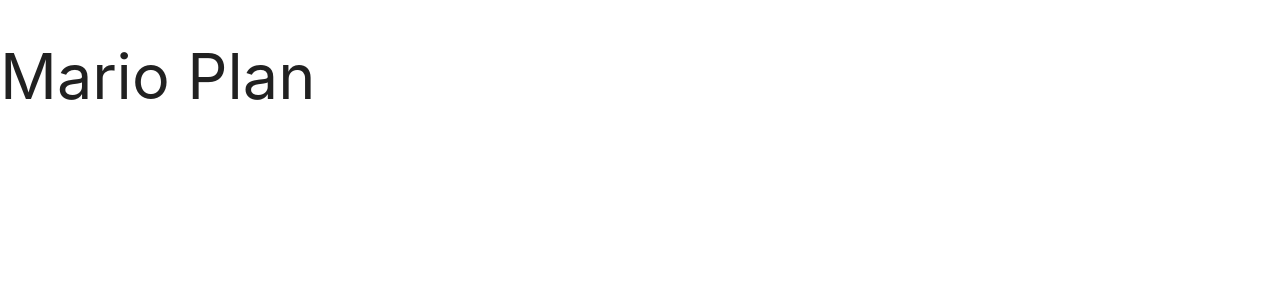
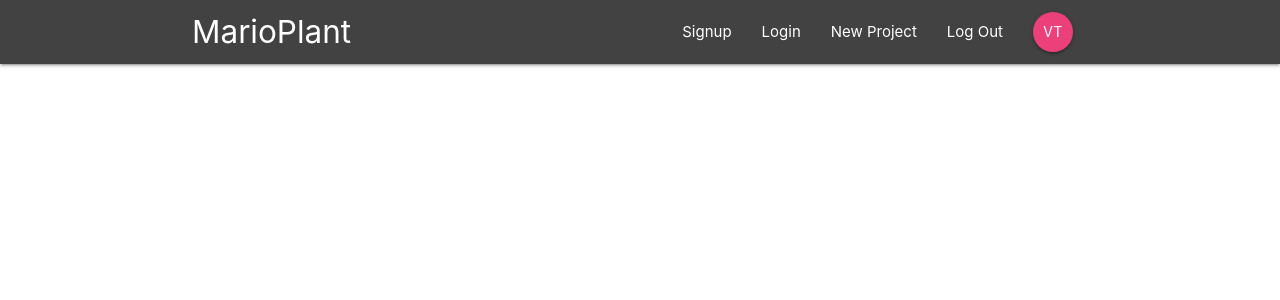
Before and after one commit to tranhuyviet/mario-plan, a React (Create React App) app: page / in a window 1280 px wide. Shown: the top 300 px of the page. Built offline with nearby package versions, Linux system fonts and the light colour scheme.

Commit message:
structures navbar, signinlinks and signoutlinks component (layout)

```diff
--- a/public/index.html
+++ b/public/index.html
@@ -30,6 +30,12 @@
       href="https://cdnjs.cloudflare.com/ajax/libs/materialize/1.0.0/css/materialize.min.css"
     />
 
+    <!--Import Google Icon Font-->
+    <link
+      href="https://fonts.googleapis.com/icon?family=Material+Icons"
+      rel="stylesheet"
+    />
+
     <!-- Compiled and minified JavaScript -->
     <script src="https://cdnjs.cloudflare.com/ajax/libs/materialize/1.0.0/js/materialize.min.js"></script>
     <title>Mario Plan</title>
--- a/src/App.js
+++ b/src/App.js
@@ -1,11 +1,12 @@
 import React from "react";
 import { BrowserRouter } from "react-router-dom";
+import Navbar from "./components/layout/Navbar";
 
 function App() {
   return (
     <BrowserRouter>
       <div className="App">
-        <h1>Mario Plan</h1>
+        <Navbar />
       </div>
     </BrowserRouter>
   );
--- a/src/components/layout/Navbar.js
+++ b/src/components/layout/Navbar.js
@@ -0,0 +1,21 @@
+import React from "react";
+import { Link } from "react-router-dom";
+
+import SignedInLinks from "./SignedInLinks";
+import SignedOutLinks from "./SignedOutLinks";
+
+const Navbar = () => {
+  return (
+    <nav className="nav-wrapper grey darken-3">
+      <div className="container">
+        <Link to="/" className="brand-logo left">
+          MarioPlant
+        </Link>
+        <SignedInLinks />
+        <SignedOutLinks />
+      </div>
+    </nav>
+  );
+};
+
+export default Navbar;
--- a/src/components/layout/SignedInLinks.js
+++ b/src/components/layout/SignedInLinks.js
@@ -0,0 +1,22 @@
+import React from "react";
+import { NavLink } from "react-router-dom";
+
+const SignedInLinks = () => {
+  return (
+    <ul className="right">
+      <li>
+        <NavLink to="/">New Project</NavLink>
+      </li>
+      <li>
+        <NavLink to="/">Log Out</NavLink>
+      </li>
+      <li>
+        <NavLink to="/" className="btn btn-floating pink lighten-1">
+          VT
+        </NavLink>
+      </li>
+    </ul>
+  );
+};
+
+export default SignedInLinks;
--- a/src/components/layout/SignedOutLinks.js
+++ b/src/components/layout/SignedOutLinks.js
@@ -0,0 +1,17 @@
+import React from "react";
+import { NavLink } from "react-router-dom";
+
+const SignedOutLinks = () => {
+  return (
+    <ul className="right">
+      <li>
+        <NavLink to="/">Signup</NavLink>
+      </li>
+      <li>
+        <NavLink to="/">Login</NavLink>
+      </li>
+    </ul>
+  );
+};
+
+export default SignedOutLinks;
```
